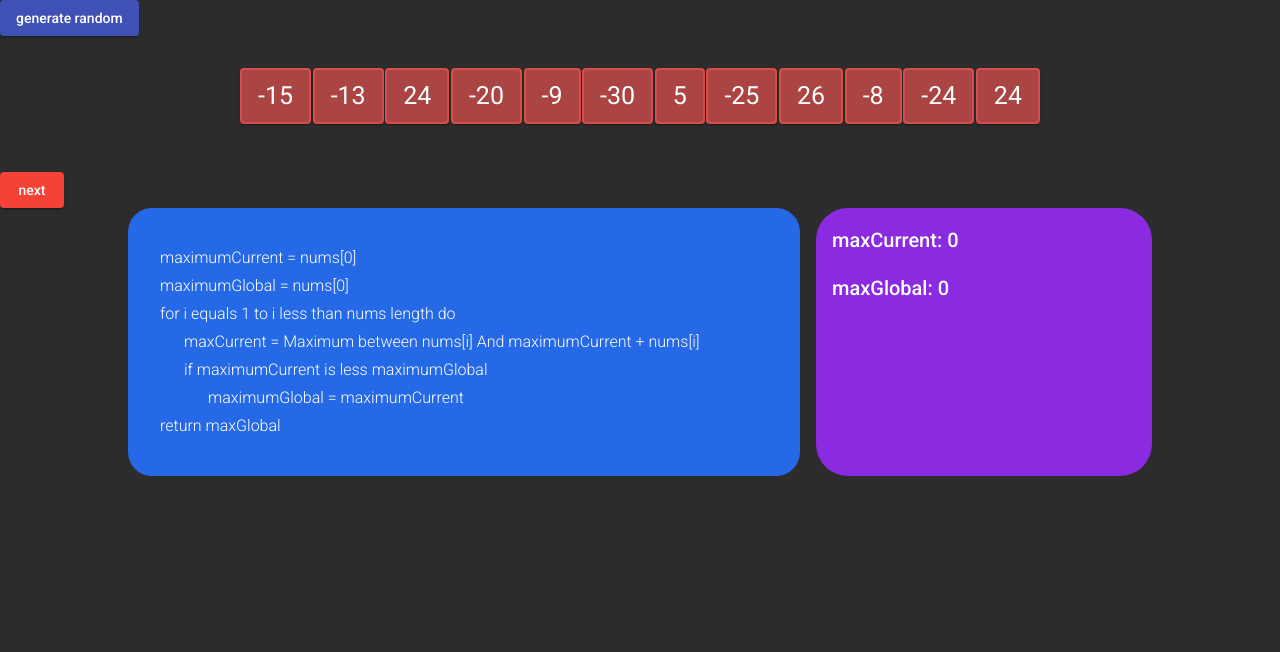
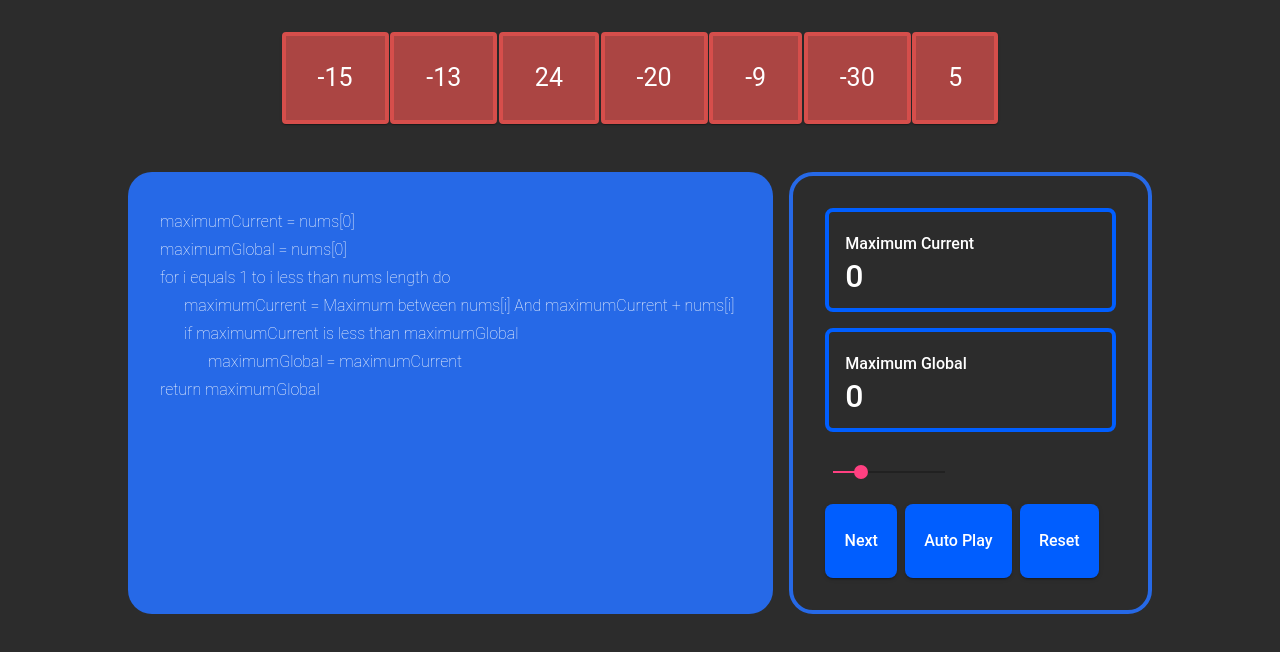
Before and after one commit to wahmd/kadanes-algorithm-visualizer, an Angular app: page / in a window 1280 px wide. Shown: the top 652 px of the page. Built offline with nearby package versions, Linux system fonts and the light colour scheme.

Commit message:
:sparkles: finished complete app working with basic UI

```diff
--- a/src/app/app.module.ts
+++ b/src/app/app.module.ts
@@ -11,8 +11,8 @@ import { BrowserAnimationsModule } from '@angular/platform-browser/animations';
 import { MatButtonModule } from '@angular/material/button';
 import { MatCardModule } from '@angular/material/card';
 import { DisplayPanelComponent } from './display-panel/display-panel.component';
-
-
+import { MatTooltipModule } from '@angular/material/tooltip';
+import { MatSliderModule } from '@angular/material/slider';
 
 @NgModule({
   declarations: [
@@ -29,6 +29,8 @@ import { DisplayPanelComponent } from './display-panel/display-panel.component';
     BrowserAnimationsModule,
     MatButtonModule,
     MatCardModule,
+    MatTooltipModule,
+    MatSliderModule,
   ],
   providers: [],
   bootstrap: [AppComponent],
--- a/src/app/block/block.component.html
+++ b/src/app/block/block.component.html
@@ -1,4 +1,10 @@
 
 
 <!-- <mat-card *ngIf="index" class="inline index">{{index}}</mat-card> -->
-<mat-card *ngIf="value" class="value" [ngClass]="{active: active === index}">{{value}}</mat-card>
+<mat-card
+    *ngIf="value" class="value"
+    [matTooltip]="index"
+    [ngClass]="{active: active === index}"
+    >
+    {{value}}
+</mat-card>
--- a/src/app/block/block.component.scss
+++ b/src/app/block/block.component.scss
@@ -19,17 +19,26 @@ body{
 }
 
 .value {
+    user-select: none;
     flex: 50%;
-    border: solid 2.5px #d64e4b;
+    border: solid 4px #d64e4b;
     background: #ab4543;
     margin: 0 .05rem;
     font-size: 25px;
+    padding: 2rem;
     color: white;
+    transition: padding .4s;
+}
+.value:hover {
+    font-size: 30px;
+    padding: 4rem;
+    cursor: pointer;
 }
 
+
 .active {
-    border: solid 2.5px #05d7e4;
+    border: solid 4px #00f2ff;
     background: #10a8b2;
     font-size: 27px;
-    padding: 1.3rem;
+    padding: 2.5rem;
 }
--- a/src/app/block/block.component.ts
+++ b/src/app/block/block.component.ts
@@ -1,5 +1,6 @@
 import { Component, Input, OnInit } from '@angular/core';
 import { AppService } from '../app.service';
+
 @Component({
   selector: 'app-block',
   templateUrl: './block.component.html',
@@ -7,7 +8,7 @@ import { AppService } from '../app.service';
 })
 export class BlockComponent implements OnInit {
   @Input() value: number | undefined;
-  @Input() index: number | undefined;
+  @Input() index: any;
   active: number = 0;
   constructor(private appService: AppService) { }
 
--- a/src/app/board/board.component.html
+++ b/src/app/board/board.component.html
@@ -1,25 +1,22 @@
-
-<button mat-raised-button color="primary" (click)="populateRandomArray()">generate random</button>
 
 <app-array *ngIf="array" [array]="array"></app-array>
-
-
-
-<button *ngIf="current<8" mat-raised-button color="warn" (click)="increment()">next</button>
-<button *ngIf="current>=8" mat-raised-button disabled color="warn" (click)="increment()">next</button>
-
 <div class="section-2 container">
-    <div class="code">
+    <div class="code code-container">
         <div [ngClass]="{current: current === 1}" class="line" [innerHTML]="'maximumCurrent = nums[0]'"></div>
         <div [ngClass]="{current: current === 2}" class="line" [innerHTML]="'maximumGlobal = nums[0]'"></div>
         <div [ngClass]="{current: current === 3}" class="line" [innerHTML]="'for i equals 1 to i less than nums length do'"></div>
         <div class="indent">
-            <div [ngClass]="{current: current === 4}" class="line" [innerHTML]="'maxCurrent = Maximum between nums[i] And maximumCurrent + nums[i]'"></div>
-            <div [ngClass]="{current: current === 5}" class="line" [innerHTML]="'if maximumCurrent is less maximumGlobal '"></div>
+            <div [ngClass]="{current: current === 4}" class="line" [innerHTML]="'maximumCurrent = Maximum between nums[i] And maximumCurrent + nums[i]'"></div>
+            <div [ngClass]="{current: current === 5}" class="line" [innerHTML]="'if maximumCurrent is less than maximumGlobal '"></div>
             <div [ngClass]="{current: current === 6}" class="line indent" [innerHTML]="'maximumGlobal = maximumCurrent'"></div>
         </div>
-
-        <div [ngClass]="{current: current === 7}" class="line" [innerHTML]="'return maxGlobal'"></div>
+        <div [ngClass]="{current: current === 7}" class="line" [innerHTML]="'return maximumGlobal'"></div>
     </div>
-    <app-display-panel class="display" [maxCurrent]="maxCurrent" [maxGlobal]="maxGlobal"></app-display-panel>
+    <app-display-panel class="display"
+        (autoClicked)="autoPlay()" (nextClicked)="increment()"
+        (generateClicked)="populateRandomArray()" [generateBtn]="generateBtn"
+        [autoBtn]="autoPlayBtn" [current]="current" [speed]="speed"
+        [maxCurrent]="maxCurrent" [maxGlobal]="maxGlobal"
+        [nextBtn]="nextBtn" (speedUpdated)="updateSpeed($event)">
+    </app-display-panel>
 </div>
--- a/src/app/board/board.component.scss
+++ b/src/app/board/board.component.scss
@@ -8,6 +8,7 @@ body {
 }
 
 .line {
+    // user-select: none;
     margin: .5rem 0;
     font-size: 1rem;
     font-weight: 100;
@@ -15,26 +16,29 @@ body {
 .current {
     border-radius: .5rem;;
     padding: .5rem;
-    background-color: black;
-    // background-color: black;
+    background-color: yellow;
     font-weight: 500;
     font-size:1.5rem;
-    color: yellow;
+    color: #2c2c2c;
 }
 
 .section-2{
     display:flex;
+    color: white;
     .code {
         flex: 2;
         background: #2669e7;
+        border-radius: 1.5rem;
+    }
+    .code-container{
         padding: 2rem;
-        border-radius: 1.5rem;
     }
     .display {
         margin-left: 1rem;
-        padding: 1rem;
-        background-color: blueviolet;
-        border-radius: 2rem;
+        padding: 2rem;
+        background: #2c2c2c;
+        border: 4px solid #2669e7;
+        border-radius: 1.5rem;
         flex: 1;
     }
 }
--- a/src/app/board/board.component.ts
+++ b/src/app/board/board.component.ts
@@ -1,5 +1,6 @@
 import { Component, OnInit } from '@angular/core';
 import { AppService } from '../app.service';
+
 @Component({
   selector: 'app-board',
   templateUrl: './board.component.html',
@@ -12,42 +13,53 @@ export class BoardComponent implements OnInit {
   generator: any = this.executeLine(this.array);
   maxCurrent: number = 0;
   maxGlobal: number = 0;
-
+  nextBtn: boolean = true;
+  autoPlayBtn: boolean = true;
+  generateBtn: boolean = true;
+  speed: number = 500;
 
   constructor(public appService: AppService) {}
 
   ngOnInit(): void {
     this.populateRandomArray();
-    this.generator = this.executeLine(this.array);
   }
 
   reset = () => {
+    this.nextBtn = true;
+    this.autoPlayBtn = true;
+    this.array = [];
+    this.appService.setI(-1);
     this.maxCurrent = 0;
     this.maxGlobal = 0;
-    this.generator = this.executeLine(this.array);
     this.current = 0;
+    this.speed = 500;
   };
 
   populateRandomArray = () => {
     this.reset();
     this.array = [];
-    const len = Math.floor(Math.random() * (20 - 5) + 5);
+    const len = Math.floor(Math.random() * (10 - 5) + 5);
     let i = len;
     do {
       this.array.push(Math.floor(Math.random() * (30 - -30) + -30));
       i--;
     } while (i > 0);
+    this.generator = this.executeLine(this.array);
   };
 
   increment = () => {
     this.generator.next();
+    if (this.current >= 8) {
+      this.nextBtn = false;
+      this.autoPlayBtn = false;
+    }
   };
 
   increaseCurrentLine = () => {
     if (this.current <= this.lines) {
       this.current++;
     }
-  }
+  };
 
   *executeLine(nums: number[]) {
     this.appService.setI(0);
@@ -74,7 +86,6 @@ export class BoardComponent implements OnInit {
       this.increaseCurrentLine();
       if (this.maxCurrent > this.maxGlobal) {
         yield;
-        console.log('haloo3')
         this.maxGlobal = this.maxCurrent;
       }
     }
@@ -84,4 +95,26 @@ export class BoardComponent implements OnInit {
     this.appService.setI(-1);
     return this.maxGlobal;
   }
+
+  waitFor = (delay: number) =>
+    new Promise((resolve) => setTimeout(resolve, delay));
+
+  autoPlay = async () => {
+    this.generateBtn = false;
+    this.autoPlayBtn = false;
+    do {
+      this.generateBtn = false;
+      this.increment();
+      await this.waitFor(this.speed);
+    } while (this.nextBtn);
+    this.generateBtn = true;
+  };
+
+  updateSpeed = (e: any) => {
+    // console.log('hallo')
+    if (e && e.value !== this.speed) {
+      console.log('speed: ', this.speed)
+      this.speed = e.value;
+    }
+  }
 }
--- a/src/app/display-panel/display-panel.component.html
+++ b/src/app/display-panel/display-panel.component.html
@@ -1,2 +1,17 @@
-<h2>maxCurrent: {{maxCurrent}}</h2>
-<h2>maxGlobal: {{maxGlobal}}</h2>
+<div class="">
+    <h2 class="box" >Maximum Current <div class="number">{{maxCurrent}}</div></h2>
+    <h2 [ngClass]="{celebrate: !nextBtn && !autoBtn}" class="box">Maximum Global <div class="number">{{maxGlobal}}</div></h2>
+</div>
+
+<mat-slider min="1" max="2000" step="100" [value]="speed" (input)="emitSpeedUpdate($event)" ></mat-slider>
+<div class="buttons">
+    <button *ngIf="nextBtn" mat-raised-button class="button" color="warn" (click)="emitNextClicked()">Next</button>
+    <button *ngIf="!nextBtn" mat-raised-button class="button" disabled color="warn">Next</button>
+
+    <button *ngIf="autoBtn" mat-raised-button class="button" color="warn" (click)="emitAutoPlay()">Auto Play</button>
+    <button *ngIf="!autoBtn" mat-raised-button class="button" disabled color="warn" >Auto Play</button>
+
+    <button *ngIf="generateBtn" mat-raised-button class="button" (click)="emitGenerate()">Reset</button>
+    <button *ngIf="!generateBtn" mat-raised-button class="button" disabled >Reset</button>
+
+</div>
--- a/src/app/display-panel/display-panel.component.scss
+++ b/src/app/display-panel/display-panel.component.scss
@@ -0,0 +1,31 @@
+.buttons{
+    display:flex;
+    justify-content:stretch;
+}
+.button {
+    color: white;
+    background-color:#005eff;
+    font-size: 1rem;
+    border-radius: .5rem;
+    padding: 1.2rem;
+    margin: .5rem 0.5rem 0 0;
+}
+
+.number {
+    font-weight: 500;
+    font-size:2rem;
+}
+.box {
+    border: 4px solid #005eff;
+    border-radius: .5rem;
+    padding: 1rem;
+    font-size:1rem;
+    transition: padding .5s;
+}
+
+.celebrate{
+    font-size: 1.5rem;
+    background-color: #00f521;
+    border: 4px solid #00ce1b;
+    padding: 2rem
+}
--- a/src/app/display-panel/display-panel.component.ts
+++ b/src/app/display-panel/display-panel.component.ts
@@ -1,19 +1,30 @@
-import { Component, OnInit, Input } from '@angular/core';
+import { Component, OnInit, Input, Output, EventEmitter } from '@angular/core';
 
 @Component({
   selector: 'app-display-panel',
   templateUrl: './display-panel.component.html',
-  styleUrls: ['./display-panel.component.scss']
+  styleUrls: ['./display-panel.component.scss'],
 })
 export class DisplayPanelComponent implements OnInit {
-
   @Input() maxCurrent: number | undefined;
   @Input() maxGlobal: number | undefined;
+  @Input() current: number = 0;
+  @Input() nextBtn: boolean = true;
+  @Input() autoBtn: boolean = true;
+  @Input() generateBtn: boolean = true;
+  @Input() speed: number = 500;
+  @Output() nextClicked = new EventEmitter();
+  @Output() autoClicked = new EventEmitter();
+  @Output() generateClicked = new EventEmitter();
+  @Output() speedUpdated = new EventEmitter();
 
-
-  constructor() { }
-
+  constructor() {}
   ngOnInit(): void {
   }
 
+  emitNextClicked = () => this.nextClicked.emit(true);
+  emitAutoPlay = () => this.autoClicked.emit(true);
+  emitGenerate = () => this.generateClicked.emit(true);
+  emitSpeedUpdate = (e:any) => this.speedUpdated.emit(e);
+
 }
--- a/src/index.html
+++ b/src/index.html
@@ -7,9 +7,8 @@
   <meta name="viewport" content="width=device-width, initial-scale=1">
   <link rel="icon" type="image/x-icon" href="favicon.ico">
   <link rel="preconnect" href="https://fonts.gstatic.com">
-  <link href="https://fonts.googleapis.com/css2?family=Roboto:wght@300;400;500&display=swap" rel="stylesheet">
-  <link href="https://fonts.googleapis.com/icon?family=Material+Icons" rel="stylesheet">
-
+  <link rel="preconnect" href="https://fonts.gstatic.com" crossorigin>
+  <link href="https://fonts.googleapis.com/css2?family=Poppins:wght@100;200;300;400;500&display=swap" rel="stylesheet">
 </head>
 <body class="mat-typography">
   <app-root></app-root>
--- a/src/styles.scss
+++ b/src/styles.scss
@@ -3,7 +3,8 @@
 html, body { height: 100%; }
 body {
     margin: 0;
-    font-family: Roboto, "Helvetica Neue", sans-serif;
+    font-family: 'Poppins', sans-serif;
+    font-weight: 500;
     background-color: #2c2c2c;
-    color: white;
+    // color: white;
 }
```
